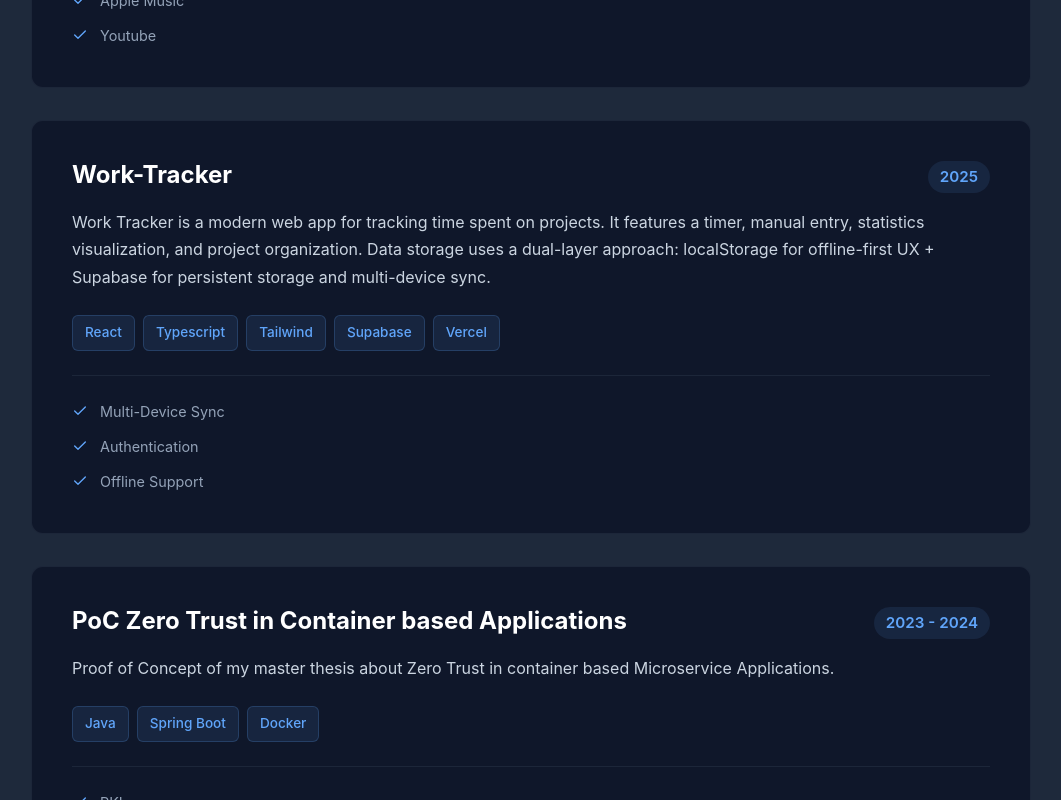
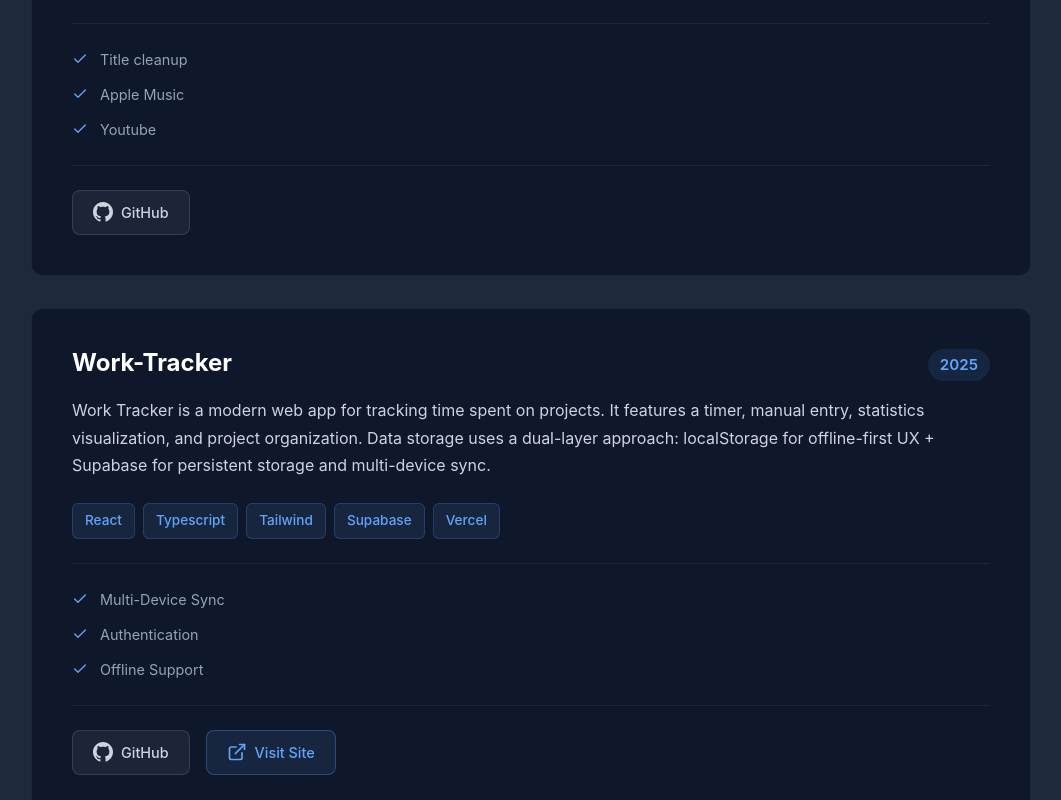
Before and after one commit to Morn98/mentlabs, a React (Vite) app: page / in a window 1280 px wide. Shown: the part 7520-8320 px from the top of the page, without its empty margins (109-1170 px from the left). Built offline with nearby package versions, Linux system fonts and the light colour scheme.

Commit message:
add links to projects2

```diff
--- a/src/components/Projects.css
+++ b/src/components/Projects.css
@@ -132,6 +132,51 @@
   flex-shrink: 0;
 }
 
+.project-links {
+  display: flex;
+  gap: 1rem;
+  margin-top: 1.5rem;
+  padding-top: 1.5rem;
+  border-top: 1px solid rgba(148, 163, 184, 0.1);
+}
+
+.project-link {
+  display: inline-flex;
+  align-items: center;
+  gap: 0.5rem;
+  padding: 0.625rem 1.25rem;
+  background-color: rgba(148, 163, 184, 0.1);
+  color: #cbd5e1;
+  border: 1px solid rgba(148, 163, 184, 0.2);
+  border-radius: 8px;
+  text-decoration: none;
+  font-size: 0.9rem;
+  font-weight: 500;
+  transition: all 0.3s ease;
+}
+
+.project-link:hover {
+  background-color: rgba(148, 163, 184, 0.2);
+  border-color: rgba(148, 163, 184, 0.4);
+  transform: translateY(-2px);
+  box-shadow: 0 4px 12px rgba(0, 0, 0, 0.3);
+}
+
+.project-link-primary {
+  background-color: rgba(96, 165, 250, 0.1);
+  color: #60a5fa;
+  border-color: rgba(96, 165, 250, 0.3);
+}
+
+.project-link-primary:hover {
+  background-color: rgba(96, 165, 250, 0.2);
+  border-color: rgba(96, 165, 250, 0.5);
+}
+
+.project-link svg {
+  flex-shrink: 0;
+}
+
 @media (max-width: 768px) {
   .projects-section {
     padding: 4rem 0;
--- a/src/components/Projects.jsx
+++ b/src/components/Projects.jsx
@@ -7,21 +7,25 @@ const Projects = () => {
       period: '2025',
       description: 'A fast-paced typing contest web app with randomized texts, multiple time modes, and a local leaderboard.',
       technologies: ['React', 'Vite'],
-      highlights: ['Local only', 'Leaderboard', 'English / German support', 'Random Word API']
+      highlights: ['Local only', 'Leaderboard', 'English / German support', 'Random Word API'],
+      git: 'https://github.com/Morn98/TypeRush'
     },
     {
       name: 'Youtube-2-AppleMusic',
       period: '2025',
       description: 'A Chrome extension for macOS that allows you to open YouTube videos directly in Apple Music with one click.',
       technologies: ['Javascript', 'Manifest v3'],
-      highlights: ['Title cleanup', 'Apple Music', 'Youtube']
+      highlights: ['Title cleanup', 'Apple Music', 'Youtube'],
+      git: 'https://github.com/Morn98/YouTube-2-AppleMusic'
     },
     {
       name: 'Work-Tracker',
       period: '2025',
       description: 'Work Tracker is a modern web app for tracking time spent on projects. It features a timer, manual entry, statistics visualization, and project organization. Data storage uses a dual-layer approach: localStorage for offline-first UX + Supabase for persistent storage and multi-device sync.',
       technologies: ['React', 'Typescript', 'Tailwind', 'Supabase', 'Vercel'],
-      highlights: ['Multi-Device Sync', 'Authentication', 'Offline Support']
+      highlights: ['Multi-Device Sync', 'Authentication', 'Offline Support'],
+      git: 'https://github.com/Morn98/work-tracker',
+      link: 'https://work-tracker-vc.vercel.app/'
     },
     {
       name: 'PoC Zero Trust in Container based Applications',
@@ -35,21 +39,24 @@ const Projects = () => {
       period: '2023',
       description: 'Encrypt strings, decrypt files and determine encryption algorithm of encrypted files.',
       technologies: ['Python'],
-      highlight: ['Determine encryption algorithm']
+      highlight: ['Determine encryption algorithm'],
+      git: 'https://github.com/Morn98/encryptio'
     },
     {
       name: 'Aktiv App',
       period: '2021',
       description: 'The app connects local organizations with their community: associations, public institutions, non-profits, and cultural providers can present themselves and their activities while actively engaging residents in shaping local community life. Following an initial testing phase, the customer assumes ownership and ongoing development of the platform.',
       technologies: ['Docker', 'NodeJS', 'Flutter', 'Nginx'],
-      highlight: ['Productive App']
+      highlight: ['Productive App'],
+      git: 'https://github.com/Morn98/Aktiv-App'
     },
     {
       name: 'CarrierTracking',
       period: '2021',
       description: 'Digital load carrier tracking solution using 3D modeling (Unity 3D), QR code positioning, and real-time synchronization between physical warehouse layouts and digital twins. Eliminates discrepancies between 2D planning and actual production floor configurations.',
       technologies: ['C#', 'Unity'],
-      highlight: ['Productive App']
+      highlight: ['Productive App'],
+      git: 'https://github.com/Morn98/CarrierTracking'
     },
   ];
 
@@ -99,6 +106,55 @@ const Projects = () => {
                   ))}
                 </div>
               )}
+
+              {(project.git || project.link) && (
+                <div className="project-links">
+                  {project.git && (
+                    <a
+                      href={project.git}
+                      target="_blank"
+                      rel="noopener noreferrer"
+                      className="project-link"
+                      aria-label="View source code on GitHub"
+                    >
+                      <svg
+                        width="20"
+                        height="20"
+                        viewBox="0 0 24 24"
+                        fill="currentColor"
+                      >
+                        <path d="M12 0c-6.626 0-12 5.373-12 12 0 5.302 3.438 9.8 8.207 11.387.599.111.793-.261.793-.577v-2.234c-3.338.726-4.033-1.416-4.033-1.416-.546-1.387-1.333-1.756-1.333-1.756-1.089-.745.083-.729.083-.729 1.205.084 1.839 1.237 1.839 1.237 1.07 1.834 2.807 1.304 3.492.997.107-.775.418-1.305.762-1.604-2.665-.305-5.467-1.334-5.467-5.931 0-1.311.469-2.381 1.236-3.221-.124-.303-.535-1.524.117-3.176 0 0 1.008-.322 3.301 1.23.957-.266 1.983-.399 3.003-.404 1.02.005 2.047.138 3.006.404 2.291-1.552 3.297-1.23 3.297-1.23.653 1.653.242 2.874.118 3.176.77.84 1.235 1.911 1.235 3.221 0 4.609-2.807 5.624-5.479 5.921.43.372.823 1.102.823 2.222v3.293c0 .319.192.694.801.576 4.765-1.589 8.199-6.086 8.199-11.386 0-6.627-5.373-12-12-12z"/>
+                      </svg>
+                      <span>GitHub</span>
+                    </a>
+                  )}
+                  {project.link && (
+                    <a
+                      href={project.link}
+                      target="_blank"
+                      rel="noopener noreferrer"
+                      className="project-link project-link-primary"
+                      aria-label="View live application"
+                    >
+                      <svg
+                        width="20"
+                        height="20"
+                        viewBox="0 0 24 24"
+                        fill="none"
+                        stroke="currentColor"
+                        strokeWidth="2"
+                        strokeLinecap="round"
+                        strokeLinejoin="round"
+                      >
+                        <path d="M18 13v6a2 2 0 0 1-2 2H5a2 2 0 0 1-2-2V8a2 2 0 0 1 2-2h6"></path>
+                        <polyline points="15 3 21 3 21 9"></polyline>
+                        <line x1="10" y1="14" x2="21" y2="3"></line>
+                      </svg>
+                      <span>Visit Site</span>
+                    </a>
+                  )}
+                </div>
+              )}
             </div>
           ))}
         </div>
```
